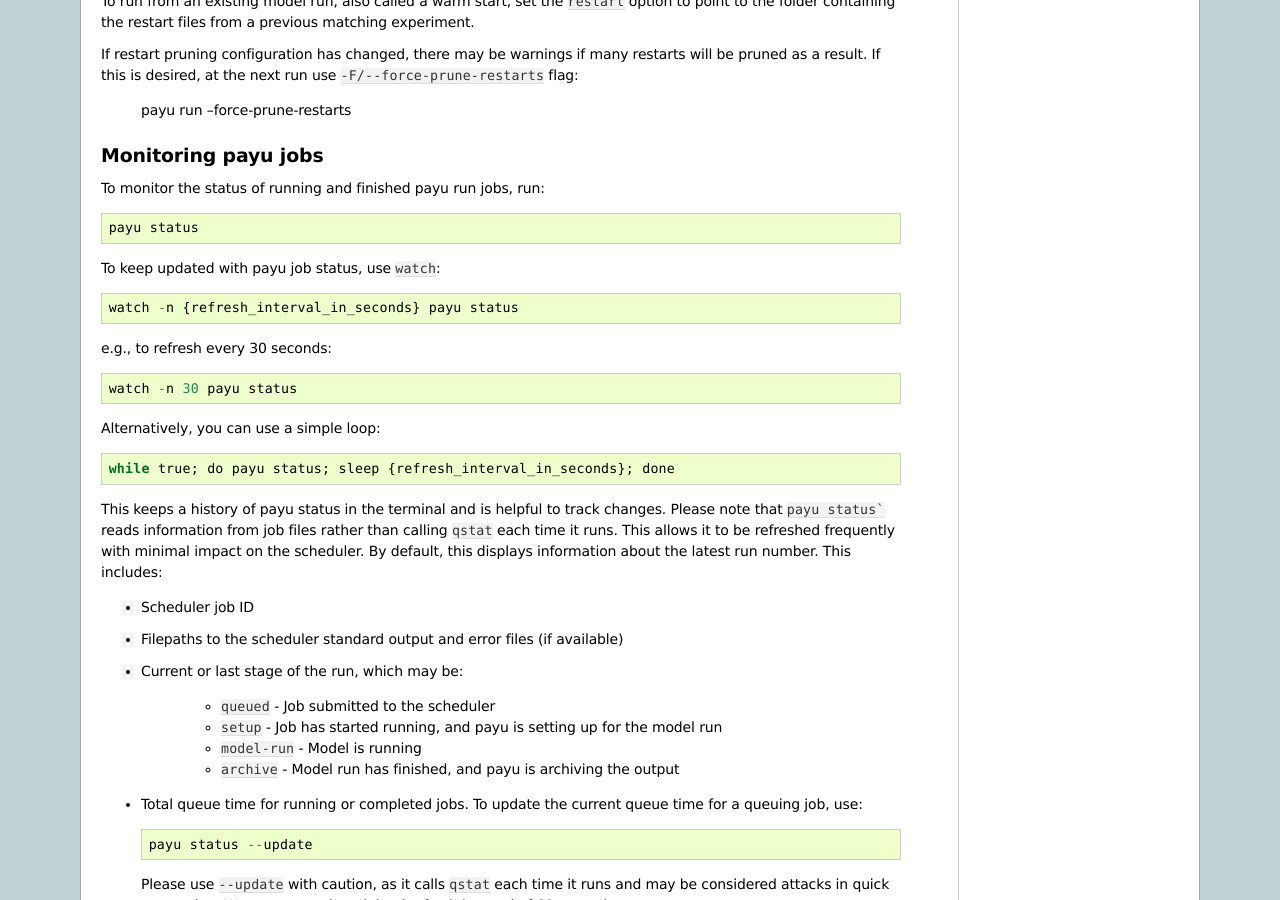
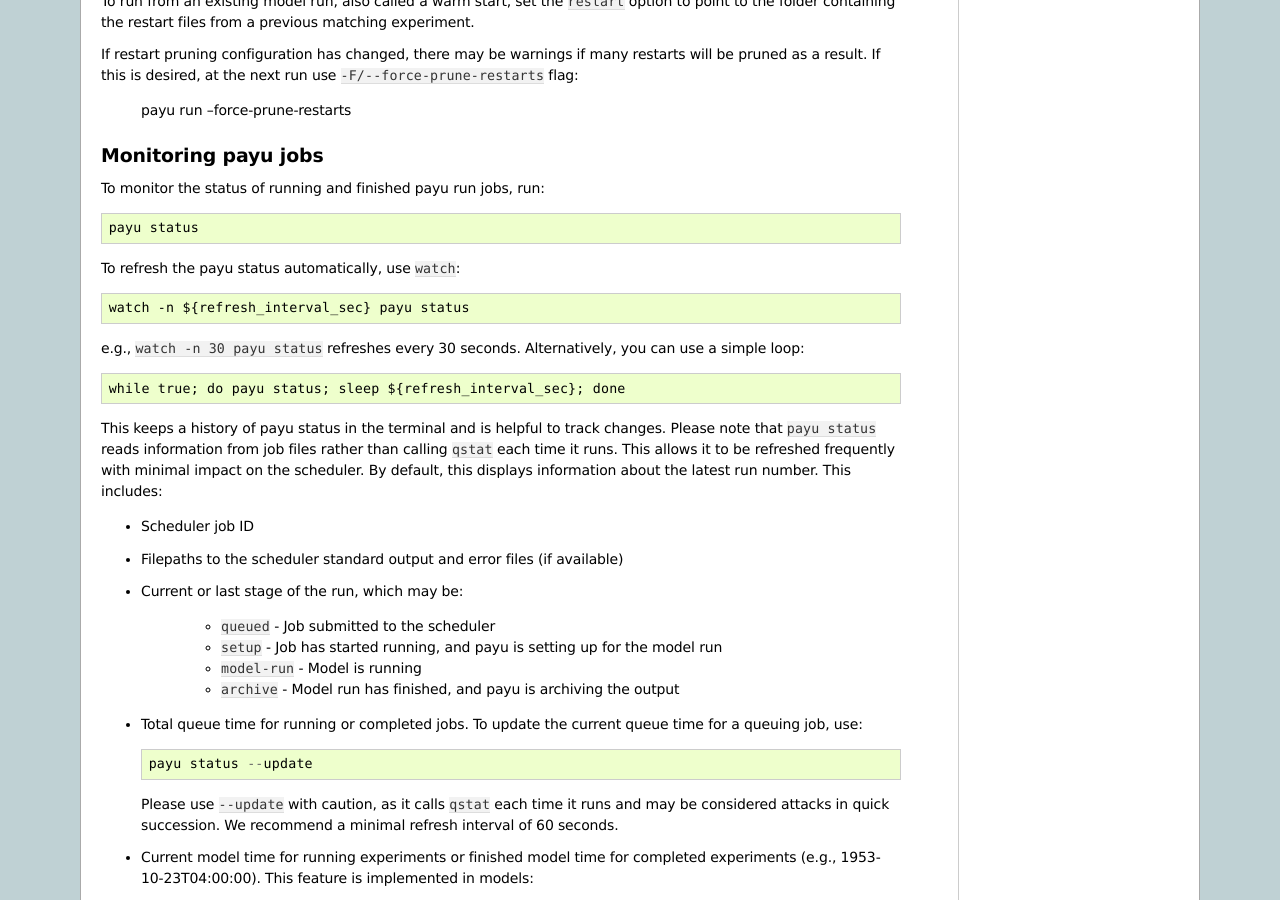
Before and after one commit to payu-org/payu, a Sphinx documentation site: the page built from docs/source/usage.rst, in a window 1280 px wide and 900 px high, scrolled down 4928 px. Built offline with Sphinx 7.4.7, drawn with Linux system fonts in a browser that asks for light colours.

Commit message:
Improve formatting.

````diff
--- a/docs/source/usage.rst
+++ b/docs/source/usage.rst
@@ -298,20 +298,16 @@ To monitor the status of running and finished payu run jobs, run::
 
    payu status
 
-To keep updated with payu job status, use ``watch``::
+To refresh the payu status automatically, use ``watch``::
 
-   watch -n {refresh_interval_in_seconds} payu status
+   watch -n ${refresh_interval_sec} payu status
 
-e.g., to refresh every 30 seconds::
+e.g., ``watch -n 30 payu status`` refreshes every 30 seconds. Alternatively, you can use a simple loop::
 
-   watch -n 30 payu status
-
-Alternatively, you can use a simple loop::
-
-   while true; do payu status; sleep {refresh_interval_in_seconds}; done
+   while true; do payu status; sleep ${refresh_interval_sec}; done
 
 This keeps a history of payu status in the terminal and is helpful to track changes.
-Please note that ``payu status``` reads information from job files rather than calling ``qstat`` each time it runs.
+Please note that ``payu status`` reads information from job files rather than calling ``qstat`` each time it runs.
 This allows it to be refreshed frequently with minimal impact on the scheduler.
 By default, this displays information about the latest run number.
 This includes:
````
